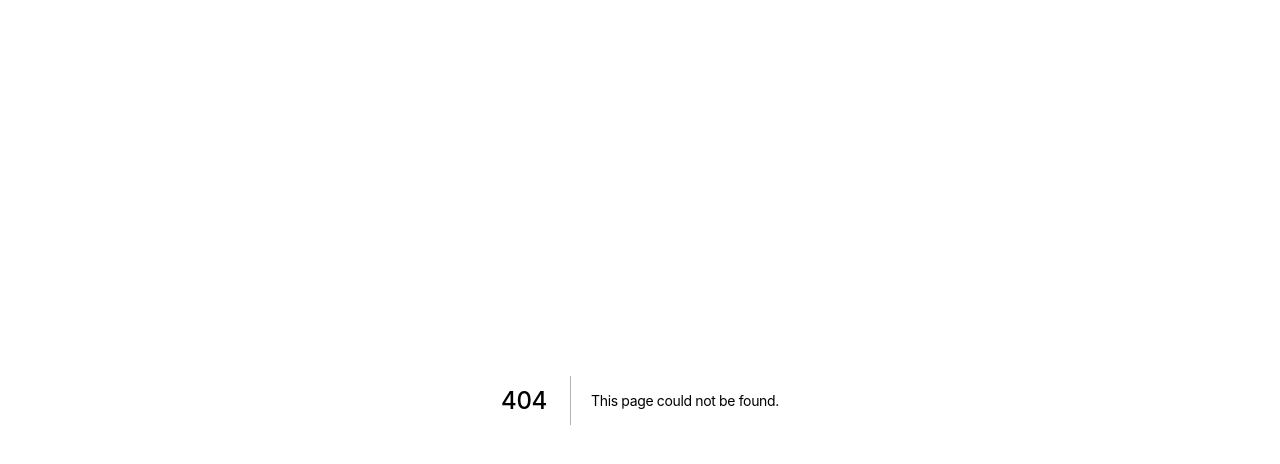
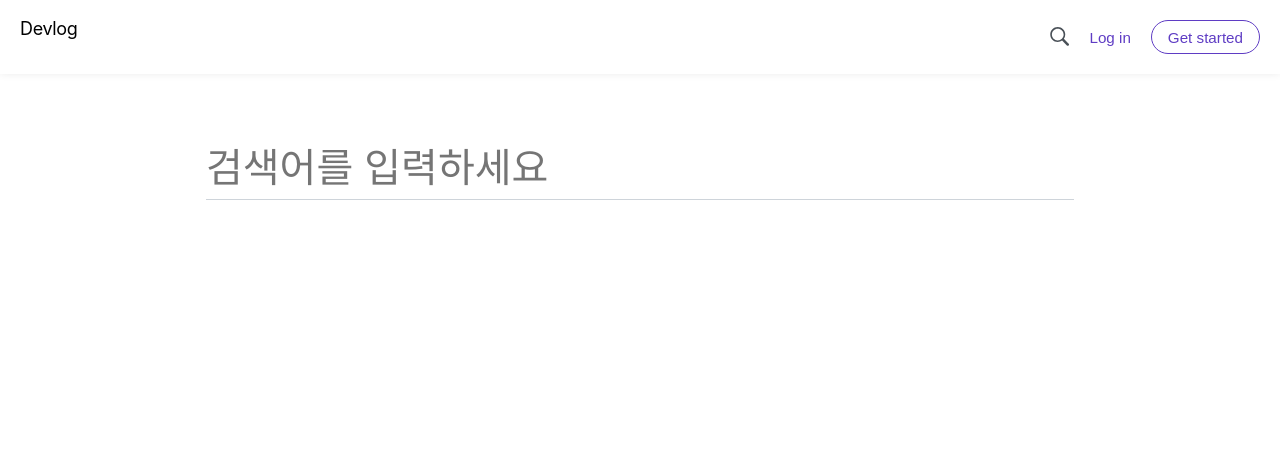
Before and after one commit to eunbin-lee/devlog, a Next.js app: page /search in a window 1280 px wide. Before the commit this address had no page. Shown: the top 464 px of the page. Built offline with nearby package versions, Linux system fonts and the light colour scheme.

Commit message:
feat: Implement search page UI

```diff
--- a/src/components/header/HeaderSearch.tsx
+++ b/src/components/header/HeaderSearch.tsx
@@ -17,7 +17,6 @@ function HeaderSearch() {
 export default HeaderSearch;
 
 const Search = styled.button`
-  margin-right: 1rem;
   padding-top: 0.3rem;
   font-size: ${theme.fontSizes.xlarge};
   color: ${theme.palette.gray7};
--- /dev/null
+++ b/src/components/search/Search.tsx
@@ -0,0 +1,30 @@
+import React from 'react';
+import styled from 'styled-components';
+import theme from '../../styles/theme';
+import SearchInput from './SearchInput';
+
+function Search() {
+  const onSearch = () => {};
+
+  return (
+    <Container>
+      <SearchInput onSearch={onSearch} />
+    </Container>
+  );
+}
+
+export default Search;
+
+const Container = styled.div`
+  overflow: hidden;
+  width: 1240px;
+  margin: 0 auto;
+  padding: 1rem 0;
+
+  ${theme.media.xlarge} {
+    width: 100%;
+  }
+  ${theme.media.small} {
+    width: 320px;
+  }
+`;
--- /dev/null
+++ b/src/components/search/SearchInput.tsx
@@ -0,0 +1,38 @@
+import React, { useCallback, useState } from 'react';
+import styled from 'styled-components';
+import useInput from '../../lib/hooks/useInput';
+import theme from '../../styles/theme';
+
+interface SearchInputProps {
+  onSearch: (keyword: string) => void;
+}
+
+function SearchInput({ onSearch }: SearchInputProps) {
+  const [searchInput, onChangeSearch] = useInput();
+
+  return (
+    <SearchForm>
+      <Input
+        placeholder="검색어를 입력하세요"
+        value={searchInput}
+        onChange={onChangeSearch}
+      />
+    </SearchForm>
+  );
+}
+
+export default SearchInput;
+
+const SearchForm = styled.form`
+  width: 70%;
+  margin: 3rem auto 0;
+`;
+const Input = styled.input`
+  width: 100%;
+  padding: 0.5rem 0;
+  font-size: 2.5rem;
+
+  ${theme.media.medium} {
+    font-size: 1.5rem;
+  }
+`;
--- /dev/null
+++ b/src/pages/search.tsx
@@ -0,0 +1,15 @@
+import Head from 'next/head';
+import React from 'react';
+import Header from '../components/header/Header';
+import Search from '../components/search/Search';
+
+function search() {
+  return (
+    <>
+      <Header />
+      <Search />
+    </>
+  );
+}
+
+export default search;
```
